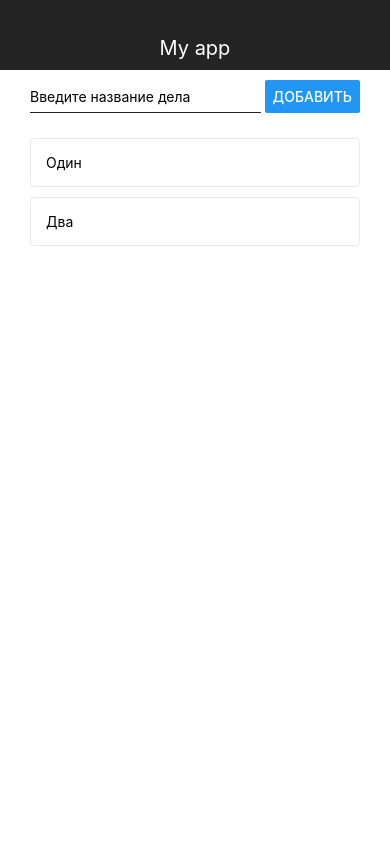
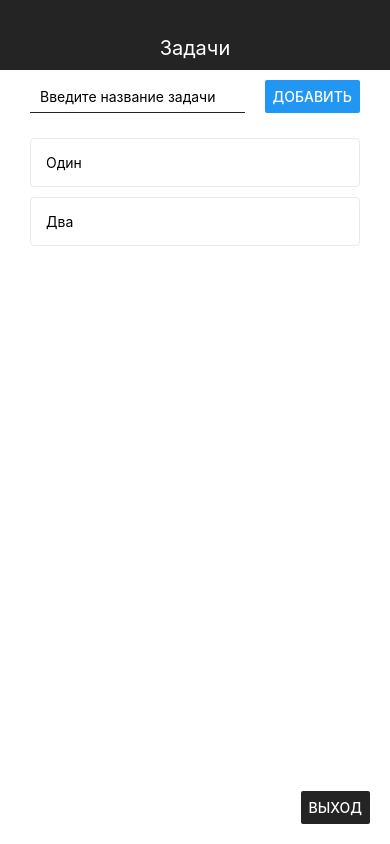
Before and after one commit to motionsoftru/react-native-expo-test, a React Native app: screen / in a window 390 px wide. Built offline with nearby package versions, Linux system fonts and the light colour scheme.

Commit message:
Редактирование задачи и локализация

```diff
--- a/App.js
+++ b/App.js
@@ -1,8 +1,10 @@
 import React, { useState } from "react";
-import { StyleSheet, Text, View, FlatList } from "react-native";
+import { StyleSheet, View, Alert, Button, BackHandler } from "react-native";
 import { Navbar } from "./src/components/Navbar";
+import { I18N } from "./src/i18n/i18n";
 import { MainScreen } from "./src/screens/MainScreen";
 import { TodoScreen } from "./src/screens/TodoScreen";
+import { THEME } from "./src/themes/theme";
 
 export default function App() {
   const [todoId, setTodoId] = useState(null);
@@ -21,8 +23,36 @@ export default function App() {
     ]);
   };
 
-  const removeTodo = (id) => {
-    setTodos((prev) => prev.filter((todo) => todo.id !== id));
+  const removeTodo = (deleteTodo) => {
+    Alert.alert(I18N.RU.DELETING_TASK_TITLE, I18N.RU.DELETING_TASK_TEXT, [
+      {
+        text: I18N.RU.DELETE_BTN,
+        style: "destructive",
+        onPress: () => {
+          setTodoId(null);
+          setTodos((prev) => prev.filter((todo) => todo.id !== deleteTodo.id));
+        },
+      },
+      {
+        text: I18N.RU.CANCEL_BTN,
+        style: "cancel",
+      },
+    ]);
+  };
+
+  const updateTodo = (id, title) => {
+    setTodos((prev) =>
+      prev.map((todo) => {
+        if (todo.id === id) {
+          todo.title = title;
+        }
+        return todo;
+      })
+    );
+  };
+
+  const exitHandler = () => {
+    BackHandler.exitApp();
   };
 
   let screen = (
@@ -36,20 +66,43 @@ export default function App() {
 
   if (todoId) {
     const selectedTodo = todos.find((todo) => todo.id === todoId);
-    screen = <TodoScreen goBack={() => setTodoId(null)} todo={selectedTodo} />;
+    screen = (
+      <TodoScreen
+        removeTodo={removeTodo}
+        goBack={() => setTodoId(null)}
+        todo={selectedTodo}
+        onSave={updateTodo}
+      />
+    );
   }
 
   return (
     <View style={styles.container}>
-      <Navbar title="My app" />
+      <Navbar title={I18N.RU.APP_NAME} />
       <View style={styles.screens}>{screen}</View>
+      <View style={styles.buttons}>
+        <Button
+          title={I18N.RU.EXIT_BTN}
+          onPress={exitHandler}
+          color={THEME.DEFAULT_COLOR}
+        />
+      </View>
     </View>
   );
 }
 
 const styles = StyleSheet.create({
-  container: {},
+  container: {
+    flex: 1,
+  },
   screens: {
     paddingHorizontal: 20,
   },
+  buttons: {
+    padding: 20,
+    flex: 1,
+    flexDirection: "row",
+    alignItems: "flex-end",
+    justifyContent: "flex-end",
+  },
 });
--- a/src/components/AddTodo.js
+++ b/src/components/AddTodo.js
@@ -1,5 +1,6 @@
 import React, { useState } from "react";
 import { View, StyleSheet, TextInput, Button, Alert } from "react-native";
+import { I18N } from "../i18n/i18n";
 import { THEME } from "../themes/theme";
 
 export const AddTodo = ({ onSubmit }) => {
@@ -10,7 +11,12 @@ export const AddTodo = ({ onSubmit }) => {
       onSubmit(value);
       setValue("");
     } else {
-      Alert.alert("Ошибка", "Название дела не может быть пустым");
+      Alert.alert(I18N.RU.ERROR_TITLE, I18N.RU.TASK_NAME_CANNOT_BE_EMPTY, [
+        {
+          text: I18N.RU.CLOSE_BTN,
+          style: "cancel",
+        },
+      ]);
     }
   };
 
@@ -20,12 +26,12 @@ export const AddTodo = ({ onSubmit }) => {
         style={styles.input}
         onChangeText={setValue}
         value={value}
-        placeholder="Введите название дела"
+        placeholder={I18N.RU.ENTER_NAME_TASK}
         autoCorrect={false}
         autoCapitalize="none"
         //keyboardType='phone-pad'
       />
-      <Button title="Добавить" onPress={handler} />
+      <Button title={I18N.RU.ADD_BTN} onPress={handler} />
     </View>
   );
 };
@@ -38,9 +44,7 @@ const styles = StyleSheet.create({
     marginBottom: 10,
   },
   input: {
-    width: "70%",
-    borderStyle: "solid",
-    borderBottomWidth: 1,
-    borderBottomColor: THEME.DEFAULT_COLOR,
+    width: "65%",
+    ...THEME.TEXT_INPUT,
   },
 });
--- /dev/null
+++ b/src/components/EditModal.js
@@ -0,0 +1,72 @@
+import React, { useState } from "react";
+import {
+  View,
+  StyleSheet,
+  TextInput,
+  Button,
+  Modal,
+  Alert,
+} from "react-native";
+import { I18N } from "../i18n/i18n";
+import { THEME } from "../themes/theme";
+
+export const EditModal = ({ visible, onCansel, value, onSave }) => {
+  const [title, setTitle] = useState(value);
+
+  const saveHandler = () => {
+    if (title.trim().length < 3) {
+      Alert.alert(
+        I18N.RU.ERROR_TITLE,
+        I18N.RU.TASK_NAME_OF_CASE_CAN_NOT_THREE_CHARACTERS,
+        [
+          {
+            text: I18N.RU.CLOSE_BTN,
+            style: "cancel",
+          },
+        ]
+      );
+    } else {
+      onSave(title);
+    }
+  };
+  return (
+    <Modal visible={visible} animationType="slide" transparent={true}>
+      <View style={styles.wrapper}>
+        <TextInput
+          style={styles.input}
+          value={title}
+          onChangeText={setTitle}
+          placeholder={I18N.RU.ENTER_NAME_TASK}
+          autoCorrect={false}
+          autoCapitalize="none"
+        />
+        <View style={styles.buttons}>
+          <View style={styles.button}>
+            <Button
+              title={I18N.RU.SAVE_BTN}
+              onPress={saveHandler}
+              color={THEME.INFO_COLOR}
+            />
+          </View>
+          <View style={styles.button}>
+            <Button
+              title={I18N.RU.CANCEL_BTN}
+              onPress={() => {
+                setTitle(value);
+                onCansel();
+              }}
+              color={THEME.DEFAULT_COLOR}
+            />
+          </View>
+        </View>
+      </View>
+    </Modal>
+  );
+};
+
+const styles = StyleSheet.create({
+  wrapper: THEME.MODAL_WRAPPER,
+  buttons: THEME.BUTTONS_WRAPPER,
+  button: THEME.BUTTONS_WRAPPER_BUTTON,
+  input: { ...THEME.TEXT_INPUT },
+});
--- a/src/components/Todo.js
+++ b/src/components/Todo.js
@@ -3,7 +3,7 @@ import { View, Text, StyleSheet, TouchableOpacity } from "react-native";
 
 export const Todo = ({ todo, onRemove, onOpen }) => {
   const onLongPressHandler = () => {
-    onRemove(todo.id);
+    onRemove(todo);
   };
 
   return (
--- /dev/null
+++ b/src/i18n/i18n.js
@@ -0,0 +1,38 @@
+export const I18N = {
+  RU: {
+    APP_NAME: "Задачи",
+    EXIT_BTN: "Выход",
+    ENTER_NAME_TASK: "Введите название задачи",
+    ADD_BTN: "Добавить",
+    SAVE_BTN: "Сохранить",
+    CANCEL_BTN: "Отмена",
+    CLOSE_BTN: "Закрыть",
+    DELETE_BTN: "Удалить",
+    BACK_BTN: "Назад",
+    EDIT_BTN: "Редактировать",
+    ERROR_TITLE: "Ошибка",
+    DELETING_TASK_TITLE: "Удаление задачи",
+    DELETING_TASK_TEXT: "Вы действительно хотите удалить задачу?",
+    TASK_NAME_CANNOT_BE_EMPTY: "Название задачи не может быть пустым",
+    TASK_NAME_OF_CASE_CAN_NOT_THREE_CHARACTERS:
+      "Название дела не может быть менее трех символов",
+  },
+  EN: {
+    APP_NAME: "Tasks",
+    EXIT_BTN: "Exit",
+    ENTER_NAME_TASK: "Enter the name of the task",
+    ADD_BTN: "Add",
+    SAVE_BTN: "Save",
+    CANCEL_BTN: "Cancel",
+    CLOSE_BTN: "Close",
+    DELETE_BTN: "Delete",
+    BACK_BTN: "Back",
+    EDIT_BTN: "Edit",
+    ERROR_TITLE: "Error",
+    DELETING_TASK_TITLE: "Deleting a task",
+    DELETING_TASK_TEXT: "Do you really want to delete a task?",
+    TASK_NAME_CANNOT_BE_EMPTY: "The task name cannot be empty",
+    TASK_NAME_OF_CASE_CAN_NOT_THREE_CHARACTERS:
+      "The name of the case can not be less than three characters",
+  },
+};
--- a/src/screens/TodoScreen.js
+++ b/src/screens/TodoScreen.js
@@ -1,23 +1,51 @@
-import React from "react";
+import React, { useState } from "react";
 import { View, StyleSheet, Text, Button } from "react-native";
+import { EditModal } from "../components/EditModal";
 import { AppCard } from "../components/ui/AppCard";
+import { I18N } from "../i18n/i18n";
 import { THEME } from "../themes/theme";
 
-export const TodoScreen = ({ goBack, todo }) => {
+export const TodoScreen = ({ removeTodo, goBack, todo, onSave }) => {
+  const onLongPressHandler = () => {
+    removeTodo(todo);
+  };
+
+  const saveHandler = (title) => {
+    onSave(todo.id, title);
+    setModal(false);
+  };
+
+  const [modal, setModal] = useState(false);
+
   return (
     <View>
+      <EditModal
+        visible={modal}
+        onCansel={() => setModal(false)}
+        value={todo.title}
+        onSave={saveHandler}
+      />
+
       <AppCard style={styles.card}>
         <Text style={styles.title}>{todo.title}</Text>
-        <Button title="Редактировать" color={THEME.INFO_COLOR} />
+        <Button
+          title={I18N.RU.EDIT_BTN}
+          color={THEME.INFO_COLOR}
+          onPress={() => setModal(!modal)}
+        />
       </AppCard>
       <View style={styles.buttons}>
         <View style={styles.button}>
-          <Button title="Назад" onPress={goBack} color={THEME.DEFAULT_COLOR} />
+          <Button
+            title={I18N.RU.BACK_BTN}
+            onPress={goBack}
+            color={THEME.DEFAULT_COLOR}
+          />
         </View>
         <View style={styles.button}>
           <Button
-            title="Удалить"
-            onPress={() => console.log("Delet")}
+            title={I18N.RU.DELETE_BTN}
+            onPress={onLongPressHandler}
             color={THEME.DANGER_COLOR}
           />
         </View>
@@ -27,13 +55,8 @@ export const TodoScreen = ({ goBack, todo }) => {
 };
 
 const styles = StyleSheet.create({
-  buttons: {
-    flexDirection: "row",
-    justifyContent: "space-between",
-  },
-  button: {
-    width: "40%",
-  },
+  buttons: THEME.BUTTONS_WRAPPER,
+  button: THEME.BUTTONS_WRAPPER_BUTTON,
   title: {
     fontSize: 20,
   },
--- a/src/themes/theme.js
+++ b/src/themes/theme.js
@@ -3,4 +3,24 @@ export const THEME = {
   WARNING_COLOR: "#FFA900",
   INFO_COLOR: "#39C0ED",
   DEFAULT_COLOR: "#242424",
+  BUTTONS_WRAPPER: {
+    flexDirection: "row",
+    justifyContent: "space-between",
+    width: "100%",
+    marginTop: 10,
+  },
+  BUTTONS_WRAPPER_BUTTON: {
+    width: "40%",
+  },
+  MODAL_WRAPPER: {
+    flex: 1,
+    justifyContent: "center",
+    padding: 20,
+    backgroundColor: "rgba(255,255,255,0.96)",
+  },
+  TEXT_INPUT: {
+    paddingHorizontal: 10,
+    borderBottomWidth: 1,
+    borderBottomColor: "#242424",
+  },
 };
```
